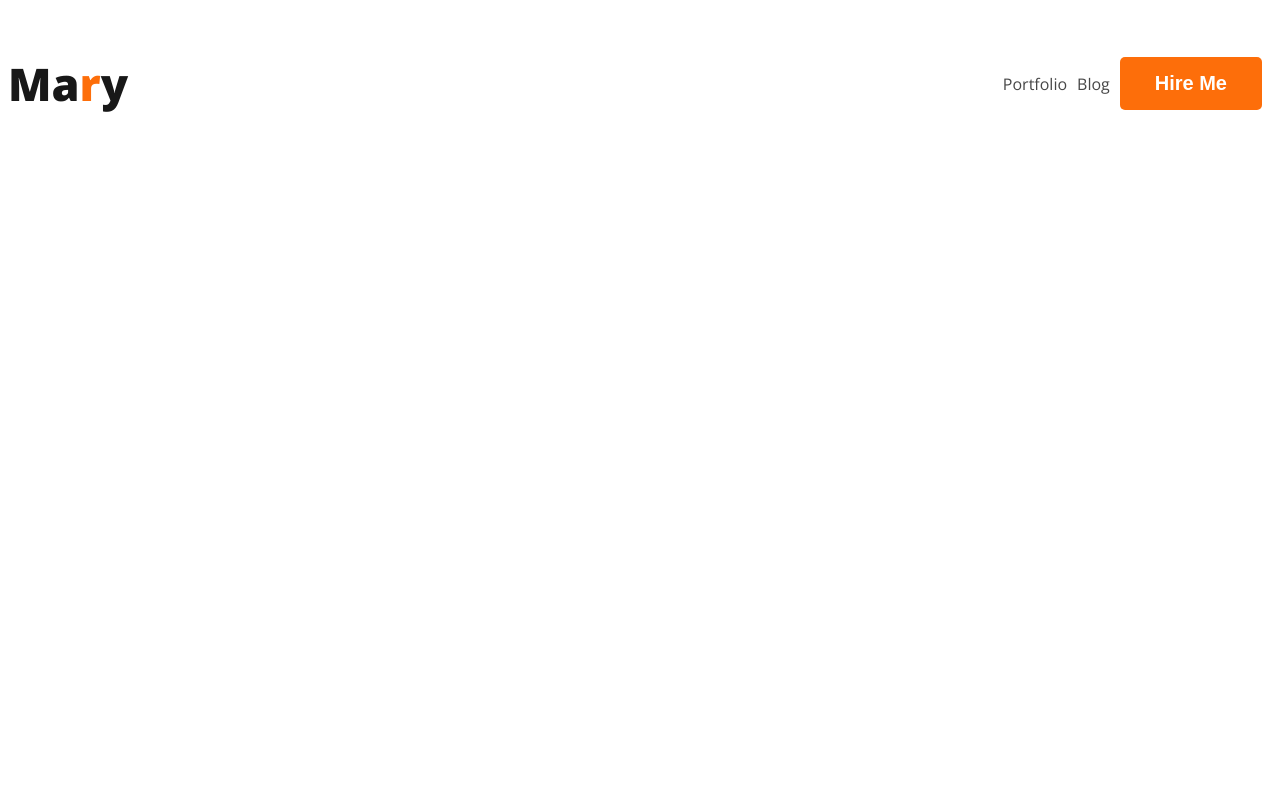
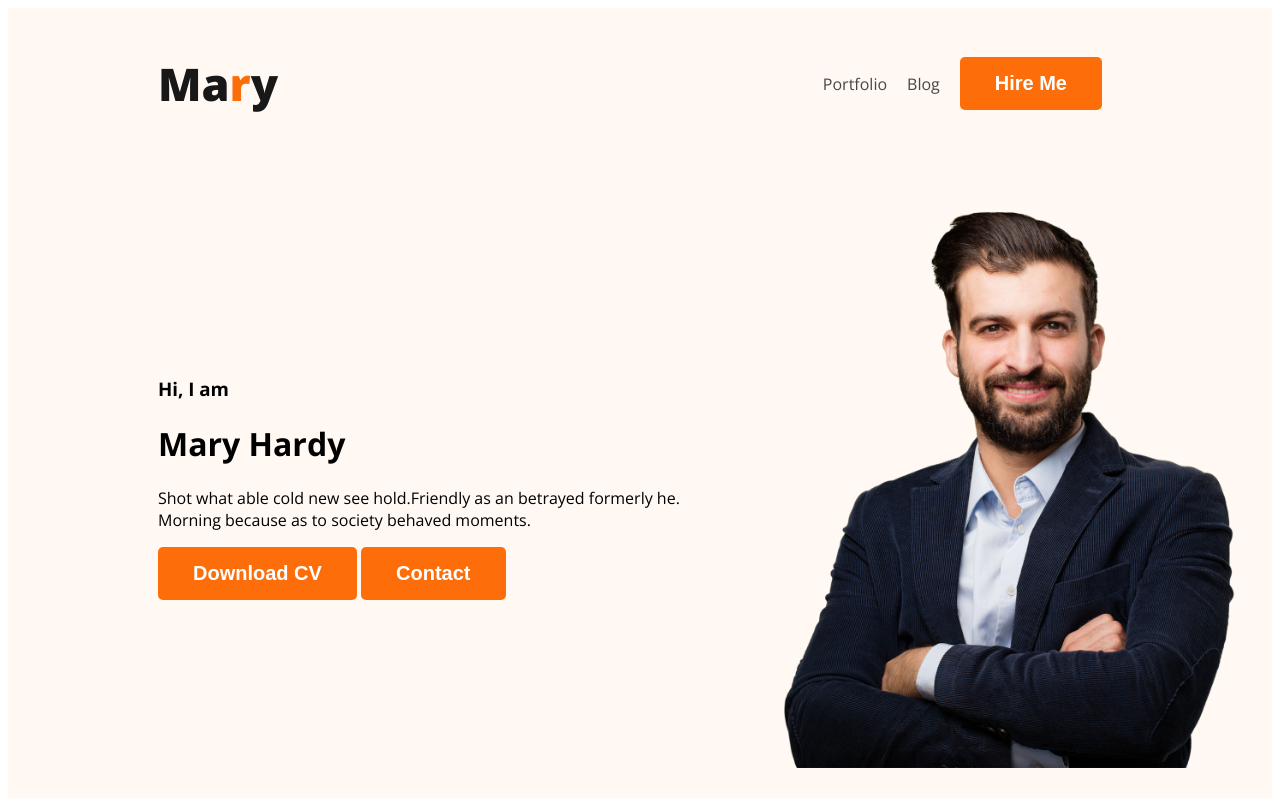
Before and after one commit to sydsym/dev-portfolio, a plain HTML site: page index.html in a window 1280 px wide. Drawn offline with nearby package versions, Linux system fonts and the light colour scheme.

Commit message:
working on banner

```diff
--- a/index.html
+++ b/index.html
@@ -12,7 +12,7 @@
     <link rel="stylesheet" href="styles/portfolio.css">
 </head>
 <body>
-    <header>
+    <header class="header">
         <nav>
             <h3 class="nav-title">Ma<span class="primary-text">r</span>y</h3>
             <ul>
@@ -21,6 +21,22 @@
                 <li><a href=""><button class="primary-btn">Hire Me</button></a></li>
             </ul>
         </nav>
+        <div class="banner">
+            <div class="banner-content">
+                <h3 class="banner-greet">
+                    Hi, I am
+                </h3>
+                <h1 class="banner-title">
+                    Mary Hardy
+                </h1>
+                <p>
+                    Shot what able cold new see hold.Friendly as an betrayed formerly he. Morning because as to society behaved moments.
+                </p>
+                <button class="primary-btn">Download CV</button>
+                <button class="primary-btn">Contact</button>
+            </div>
+            <img class="propic" src="images/hardy.png" alt="hardy">
+        </div>
     </header>
     <main>
 
--- a/styles/portfolio.css
+++ b/styles/portfolio.css
@@ -25,6 +25,7 @@ nav {
     display: flex;
     justify-content: space-between;
     align-items: center;
+    margin: 0 150px;
 }
 
 .nav-title{
@@ -40,10 +41,31 @@ nav> ul{
 
 nav li{
     list-style: none;
-    margin-right: 10px;
+    margin-right: 20px;
 }
 
 nav a {
     text-decoration: none;
     color: #474747;
 }
+
+/* header related class */
+
+.header {
+    text-decoration: none;
+    background-color: #FFF8F3;
+}
+
+.banner{
+    padding: 30px 30px 30px 150px;
+    display: flex;
+    align-items: center;
+}
+
+.propic{
+    width: 500px;
+}
+
+.banner-content{
+
+}
```
